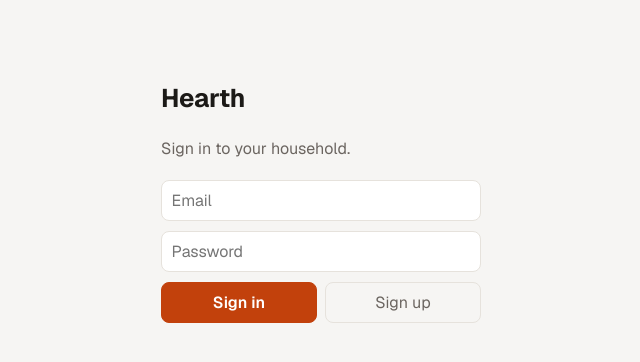
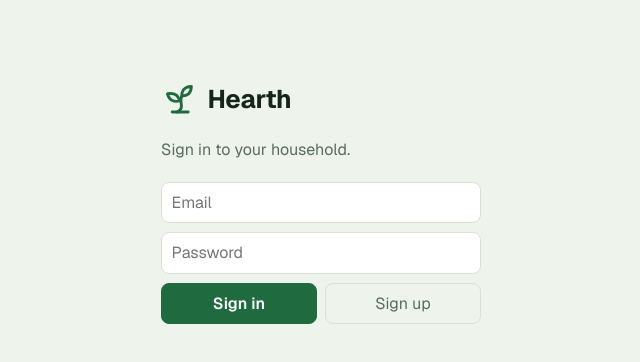
Before and after one commit to EthanWellsSr/Hearth, a Next.js app in the folder web/: page /login in a window 1280 px wide. Shown: the top 362 px of the page, without its empty margins (319-959 px from the left). Built offline with nearby package versions, Linux system fonts and the light colour scheme.

Commit message:
style: switch to dark-green forest palette and add sprout wordmark

```diff
--- a/web/app/globals.css
+++ b/web/app/globals.css
@@ -1,10 +1,10 @@
 :root {
-  --bg: #f6f5f3;
+  --bg: #eef3ec;
   --surface: #ffffff;
-  --text: #1c1a17;
-  --muted: #6b6560;
-  --border: #e6e2dc;
-  --accent: #c2410c;
+  --text: #16241b;
+  --muted: #586b5e;
+  --border: #d7e2d5;
+  --accent: #1f6b3f;
   --accent-contrast: #ffffff;
   --danger: #b42318;
   --radius: 12px;
@@ -13,13 +13,13 @@
 
 @media (prefers-color-scheme: dark) {
   :root {
-    --bg: #141310;
-    --surface: #1f1d18;
-    --text: #f1ede7;
-    --muted: #a49e95;
-    --border: #332f28;
-    --accent: #f97316;
-    --accent-contrast: #1a1712;
+    --bg: #0e1512;
+    --surface: #15201a;
+    --text: #e8efe9;
+    --muted: #93a89a;
+    --border: #243029;
+    --accent: #57b979;
+    --accent-contrast: #0c130f;
     --danger: #f87171;
     --shadow: 0 1px 2px rgba(0, 0, 0, 0.3), 0 2px 6px rgba(0, 0, 0, 0.25);
   }
@@ -60,6 +60,18 @@ h1 {
   font-size: 1.6rem;
   font-weight: 650;
   letter-spacing: -0.01em;
+}
+
+.wordmark {
+  display: flex;
+  align-items: center;
+  gap: 0.5rem;
+}
+.wordmark svg {
+  width: 1.5em;
+  height: 1.5em;
+  color: var(--accent);
+  flex: none;
 }
 
 a {
--- a/web/app/login/page.tsx
+++ b/web/app/login/page.tsx
@@ -1,3 +1,4 @@
+import { Sprout } from "@/components/Sprout";
 import { signIn, signUp } from "./actions";
 
 export default async function LoginPage({
@@ -9,7 +10,10 @@ export default async function LoginPage({
 
   return (
     <main className="auth">
-      <h1>Hearth</h1>
+      <h1 className="wordmark">
+        <Sprout />
+        Hearth
+      </h1>
       <p className="muted">Sign in to your household.</p>
 
       {params.error && <p className="error">{params.error}</p>}
--- a/web/app/page.tsx
+++ b/web/app/page.tsx
@@ -1,6 +1,7 @@
 import Link from "next/link";
 import { redirect } from "next/navigation";
 import { createSupabaseServerClient } from "@/lib/supabase-server";
+import { Sprout } from "@/components/Sprout";
 import { signOut } from "./login/actions";
 
 export default async function Home() {
@@ -12,7 +13,10 @@ export default async function Home() {
 
   return (
     <main>
-      <h1>Hearth</h1>
+      <h1 className="wordmark">
+        <Sprout />
+        Hearth
+      </h1>
 
       <nav>
         <ul className="tiles">
--- /dev/null
+++ b/web/components/Sprout.tsx
@@ -0,0 +1,19 @@
+// A small two-leaf sprout, colored by the accent (via currentColor).
+export function Sprout() {
+  return (
+    <svg
+      viewBox="0 0 24 24"
+      fill="none"
+      stroke="currentColor"
+      strokeWidth="1.8"
+      strokeLinecap="round"
+      strokeLinejoin="round"
+      aria-hidden="true"
+    >
+      <path d="M7 20h10" />
+      <path d="M10 20c5.5-2.5.8-6.4 3-10" />
+      <path d="M9.5 9.4c1.1.8 1.8 2.2 2.3 3.7-2 .4-3.5.4-4.8-.3-1.2-.6-2.3-1.9-3-4.2 2.8-.5 4.4 0 5.5.8z" />
+      <path d="M14.1 6a7 7 0 0 0-1.1 4c1.9-.1 3.3-.6 4.3-1.4 1-1 1.6-2.3 1.7-4.6-2.7.1-4 1-4.9 2z" />
+    </svg>
+  );
+}
```
Also changed, not shown: 1 other file (tests, documents, lock files or other folders).
